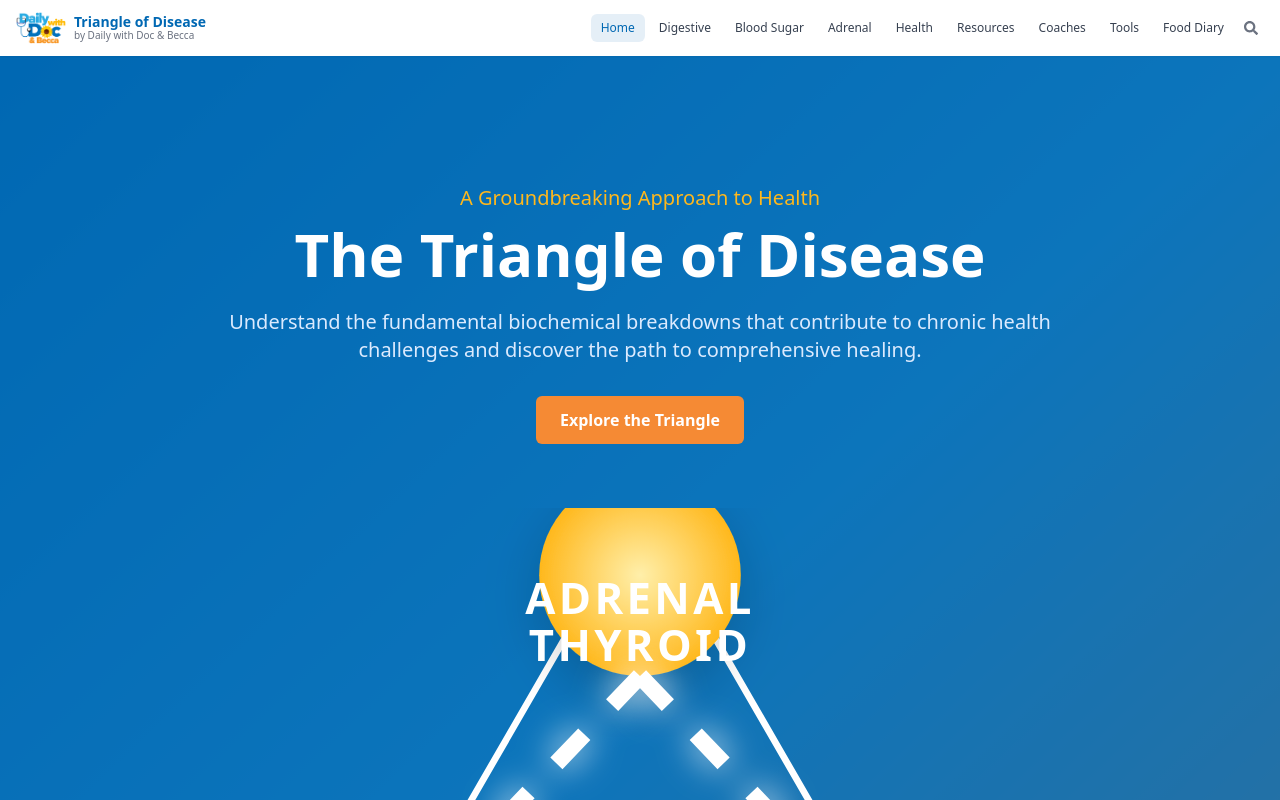
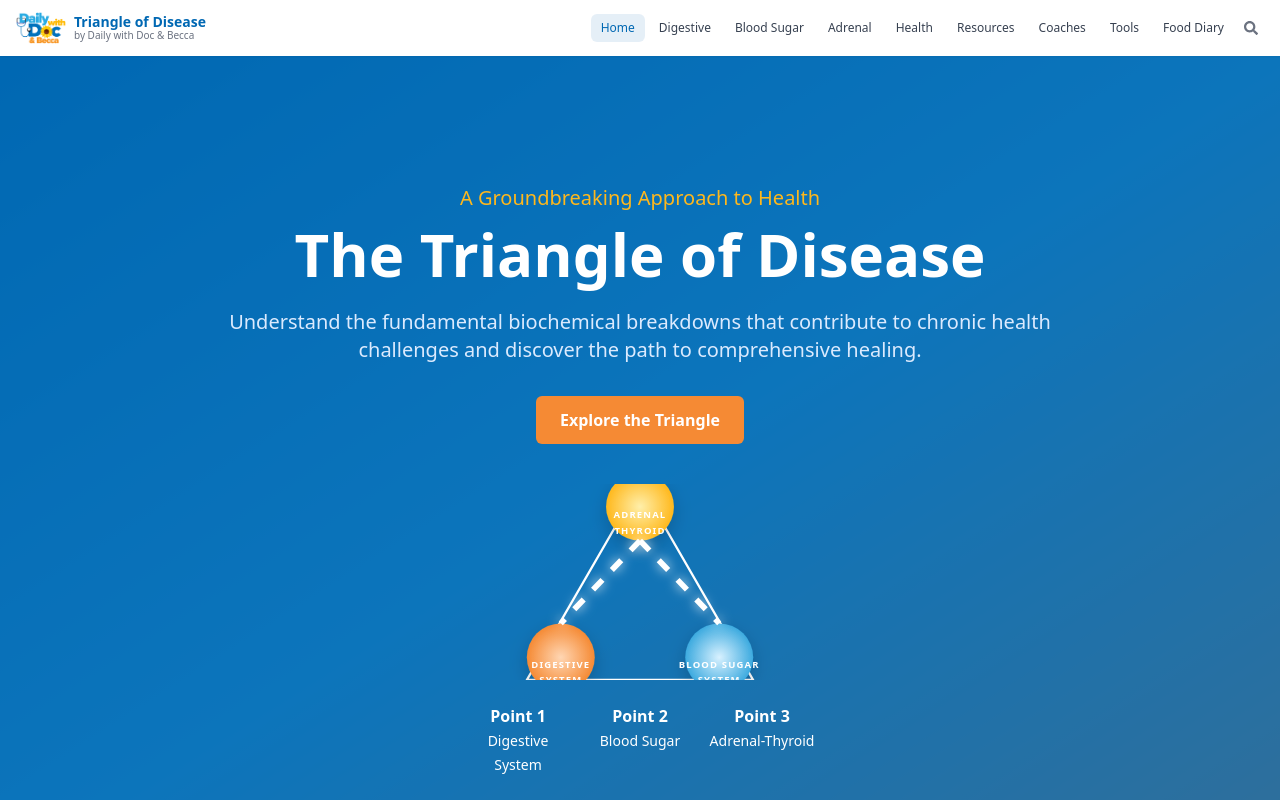
Before and after one commit to CoachAJ/Triangle-of-Disease, a React (Vite) app: page / in a window 1280 px wide. Shown: the top 800 px of the page. Built offline with nearby package versions, Linux system fonts and the light colour scheme.

Commit message:
Reduce triangle SVG and text size by ~35% for better fit and visual balance

```diff
--- a/src/components/HeroSection.tsx
+++ b/src/components/HeroSection.tsx
@@ -49,9 +49,9 @@ const HeroSection = ({
           )}
 
           {showTriangle && (
-            <div className="mt-16 max-w-2xl mx-auto">
-              <div className="relative w-full pb-[86.6%]"> {/* Triangle aspect ratio */}
-                <svg viewBox="0 0 100 86.6" className="absolute inset-0 w-full h-full">
+            <div className="mt-10 max-w-lg mx-auto" style={{ maxWidth: '350px' }}>
+  <div className="relative w-full" style={{ paddingBottom: '56%' }}> {/* Reduced triangle aspect ratio */}
+    <svg viewBox="0 0 100 86.6" className="absolute inset-0 w-full h-full" style={{ width: '100%', height: '100%' }}>
                   {/* Triangle outline */}
                   <path
                     d="M50,0 L100,86.6 L0,86.6 Z"
@@ -74,10 +74,10 @@ const HeroSection = ({
                       <stop offset="100%" stopColor="#F58A34" />
                     </radialGradient>
                     <circle cx="15" cy="76.6" r="15" fill="url(#digestiveGradient)" filter="url(#shadowSoft)" />
-                    <text x="15" y="80" textAnchor="middle" dominantBaseline="middle" fill="white" fontSize="6.5" fontWeight="bold" style={{ letterSpacing: 0.5 }}>
+                    <text x="15" y="80" textAnchor="middle" dominantBaseline="middle" fill="white" fontSize="4.2" fontWeight="bold" style={{ letterSpacing: 0.5 }}>
                       DIGESTIVE
                     </text>
-                    <text x="15" y="87" textAnchor="middle" dominantBaseline="middle" fill="white" fontSize="6.5" fontWeight="bold" style={{ letterSpacing: 0.5 }}>
+                    <text x="15" y="87" textAnchor="middle" dominantBaseline="middle" fill="white" fontSize="4.2" fontWeight="bold" style={{ letterSpacing: 0.5 }}>
                       SYSTEM
                     </text>
                   </g>
@@ -88,10 +88,10 @@ const HeroSection = ({
                       <stop offset="100%" stopColor="#3CAADF" />
                     </radialGradient>
                     <circle cx="85" cy="76.6" r="15" fill="url(#bloodSugarGradient)" filter="url(#shadowSoft)" />
-                    <text x="85" y="80" textAnchor="middle" dominantBaseline="middle" fill="white" fontSize="6.5" fontWeight="bold" style={{ letterSpacing: 0.5 }}>
+                    <text x="85" y="80" textAnchor="middle" dominantBaseline="middle" fill="white" fontSize="4.2" fontWeight="bold" style={{ letterSpacing: 0.5 }}>
                       BLOOD SUGAR
                     </text>
-                    <text x="85" y="87" textAnchor="middle" dominantBaseline="middle" fill="white" fontSize="6.5" fontWeight="bold" style={{ letterSpacing: 0.5 }}>
+                    <text x="85" y="87" textAnchor="middle" dominantBaseline="middle" fill="white" fontSize="4.2" fontWeight="bold" style={{ letterSpacing: 0.5 }}>
                       SYSTEM
                     </text>
                   </g>
@@ -102,10 +102,10 @@ const HeroSection = ({
                       <stop offset="100%" stopColor="#FFB81C" />
                     </radialGradient>
                     <circle cx="50" cy="10" r="15" fill="url(#adrenalGradient)" filter="url(#shadowSoft)" />
-                    <text x="50" y="14" textAnchor="middle" dominantBaseline="middle" fill="white" fontSize="6.5" fontWeight="bold" style={{ letterSpacing: 0.5 }}>
+                    <text x="50" y="14" textAnchor="middle" dominantBaseline="middle" fill="white" fontSize="4.2" fontWeight="bold" style={{ letterSpacing: 0.5 }}>
                       ADRENAL
                     </text>
-                    <text x="50" y="21" textAnchor="middle" dominantBaseline="middle" fill="white" fontSize="6.5" fontWeight="bold" style={{ letterSpacing: 0.5 }}>
+                    <text x="50" y="21" textAnchor="middle" dominantBaseline="middle" fill="white" fontSize="4.2" fontWeight="bold" style={{ letterSpacing: 0.5 }}>
                       THYROID
                     </text>
                   </g>
```
